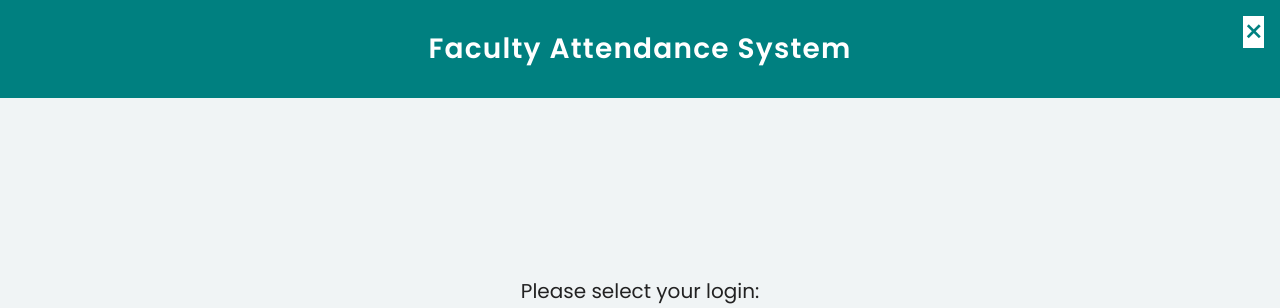
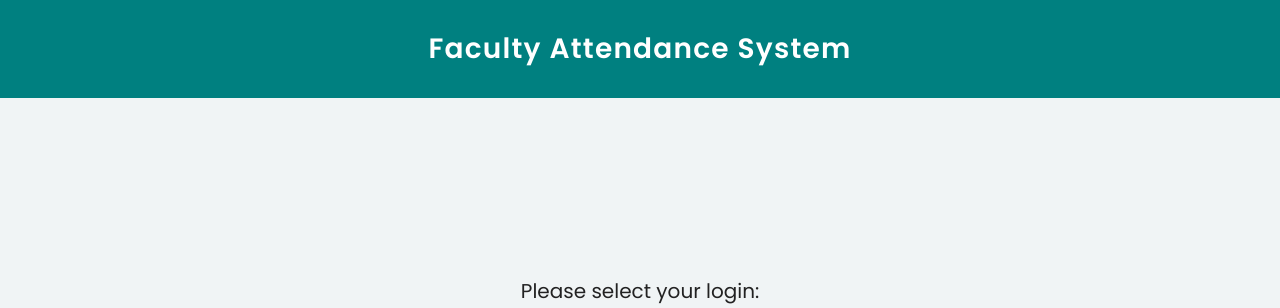
Before and after one commit to hameema-git/faculty-attendance-mng, a Django app: page / in a window 1280 px wide. Shown: the top 308 px of the page. Run offline with Django 5.2, Linux system fonts and the light colour scheme.

Commit message:
new commit

```diff
--- a/attendance/templates/attendance/home.html
+++ b/attendance/templates/attendance/home.html
@@ -127,7 +127,7 @@
     </style>
 </head>
 <body>
-    <button class="close-btn" onclick="closeApp()" title="Close App">&times;</button>
+    <!-- <button class="close-btn" onclick="closeApp()" title="Close App">&times;</button> -->
 
 
 <header>Faculty Attendance System</header>
```
